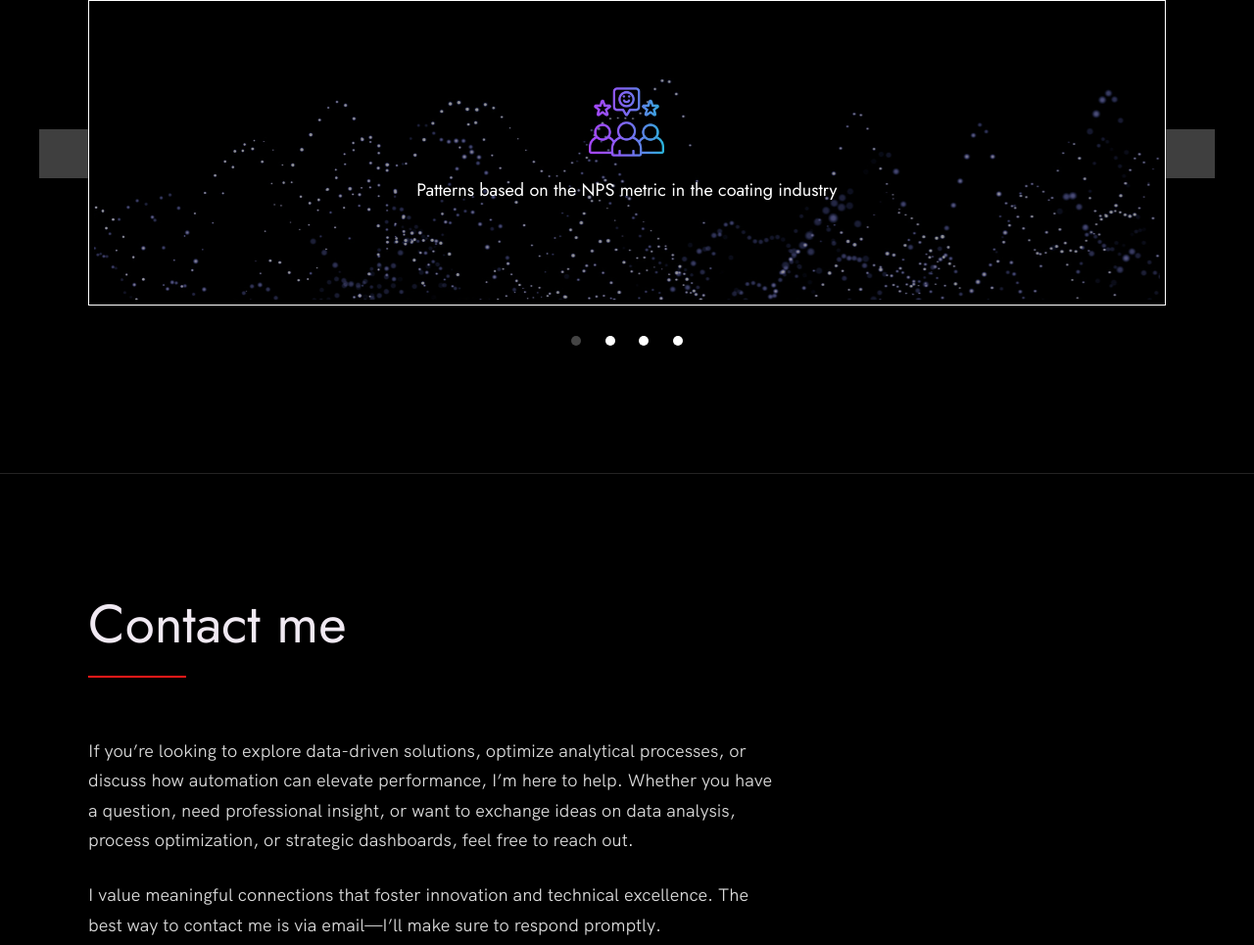
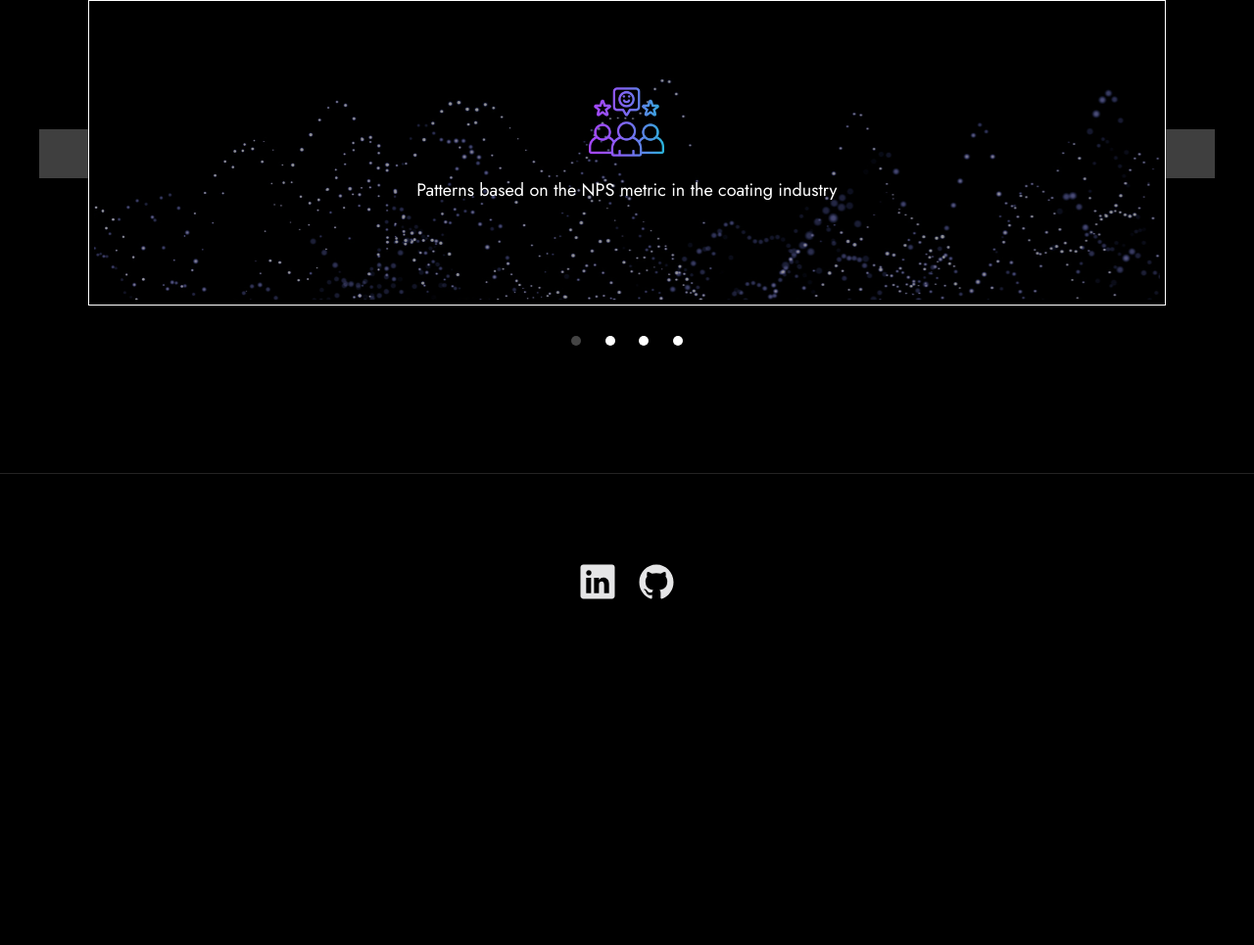
Before and after one commit to paulianne-fontoura/exercise-pm, a React app: page index.html in a window 1280 px wide. Shown: the part 1835-2800 px from the top of the page at 98% size. After the commit the page ends 2518 px from the top, so only its background shows below. Built offline with nearby package versions, Linux system fonts and the light colour scheme; grey boxes are pictures that could not be loaded.

Commit message:
delete section

```diff
--- a/index.html
+++ b/index.html
@@ -28,12 +28,8 @@
       <nav class="nav" role="navigation">
         <ul class="nav__items">
           <li class="nav__item"><a href="#about" class="nav__link">About</a></li>
-          <li class="nav__item"><a href="#tools" class="nav__link">Tools</a></li>
           <li class="nav__item">
             <a href="#work" class="nav__link">Work</a>
-          </li>
-          <li class="nav__item">
-            <a href="#contact" class="nav__link">Contact</a>
           </li>
         </ul>
       </nav>
@@ -146,29 +142,7 @@
     </section>
 
 
-  <!-- ***** Contact ***** -->
-
-  <section class="contact" id="contact">
-    <div class="row">
-      <h2>Contact me</h2>
-      <div class="contact__info">
-        <p>
-         If you’re looking to explore data-driven solutions, optimize analytical processes, or discuss how automation can elevate performance, I’m here to help.
-          Whether you have a question, need professional insight, or want to exchange ideas on data analysis, process optimization, or strategic dashboards, feel free to reach out.
-        <p>
-          I value meaningful connections that foster innovation and technical excellence. The best way to contact me is via email—I’ll make sure to respond promptly.
-        <p>
-        </p>
-        </p>
-        <p>
-        </p>
-        <!-- Replace the email with yours -->
-        <a href="mailto:pauliannefontoura.contact@gmail.com" class="btn">pauliannefontoura.contact@gmail.com</a>
-      </div>
-    </div>
-  </section>
-
-  <!-- ***** Footer ***** -->
+   <!-- ***** Footer ***** -->
 
   <footer role="contentinfo" class="footer">
     <div class="row">
```
